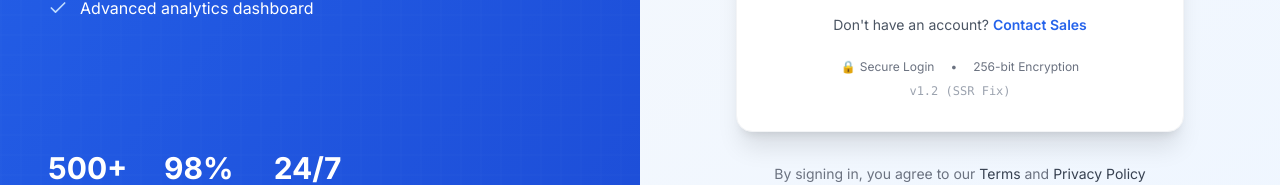
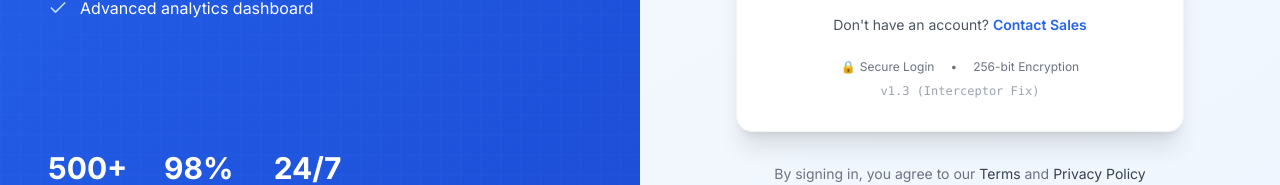
Before and after one commit to richardbranson077-sketch/Warefy, a Next.js app in the folder frontend/: page /login in a window 1280 px wide. Shown: the part 546-731 px from the top of the page. Built offline with nearby package versions, Linux system fonts and the light colour scheme; no server answers.

Commit message:
Bump to v1.3 (Interceptor Fix)

```diff
--- a/frontend/app/login/page.tsx
+++ b/frontend/app/login/page.tsx
@@ -196,7 +196,7 @@ export default function LoginPage() {
                                 <span>•</span>
                                 <div>256-bit Encryption</div>
                             </div>
-                            <div className="text-gray-400 font-mono">v1.2 (SSR Fix)</div>
+                            <div className="text-gray-400 font-mono">v1.3 (Interceptor Fix)</div>
                         </div>
                     </div>
 
```
